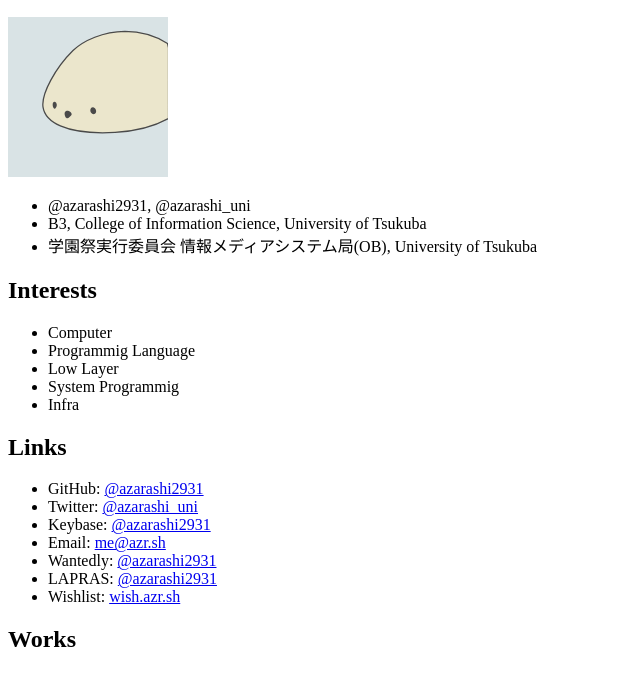
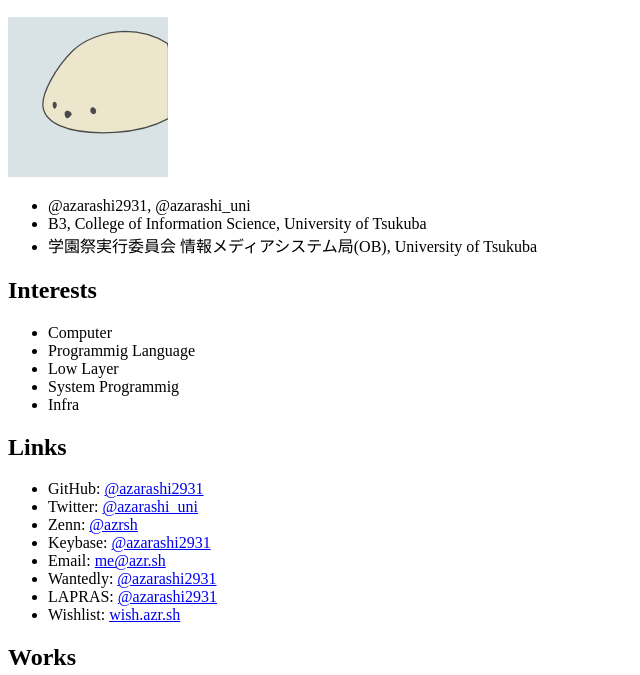
Before and after one commit to azrsh/azr.sh, a plain HTML site: page public/index.html in a window 1280 px wide. Shown: the part 110-785 px from the top of the page, without its empty margins (0-640 px from the left). Drawn offline with Linux system fonts and the light colour scheme.

Commit message:
Update index.html

```diff
--- a/public/index.html
+++ b/public/index.html
@@ -36,6 +36,7 @@
         <ul>
             <li>GitHub: <a href="https://github.com/azarashi2931">@azarashi2931</a></li>
             <li>Twitter: <a href="https://twitter.com/azarashi_uni">@azarashi_uni</a></li>
+            <li>Zenn: <a href="https://zenn.dev/azrsh">@azrsh</a></li>
             <li>Keybase: <a href="https://keybase.io/azarashi2931">@azarashi2931</a></li>
             <li>Email: <a href="mailto:me@azr.sh">me@azr.sh</a></li>
             <li>Wantedly: <a href="https://wantedly.com/id/azarashi2931">@azarashi2931</a></li>
```
